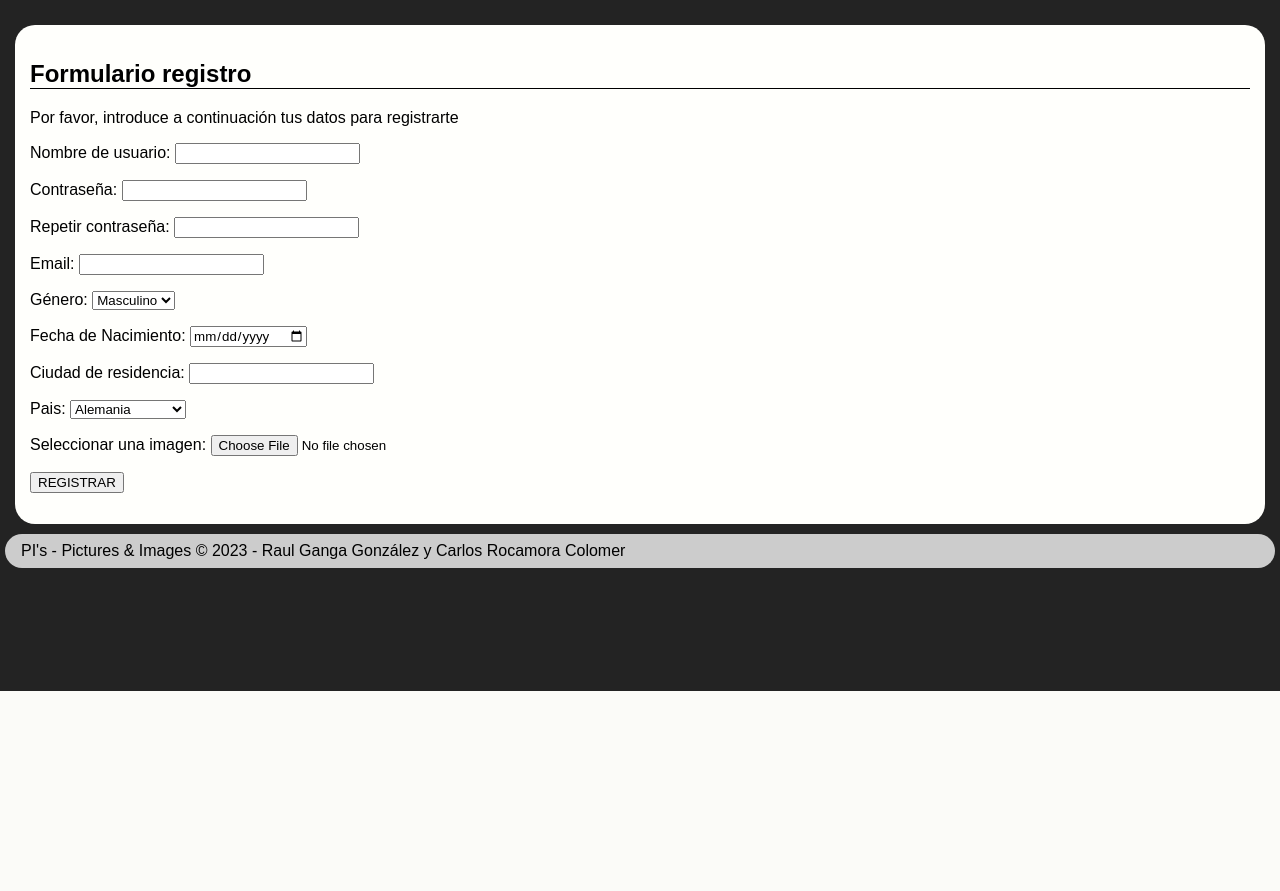
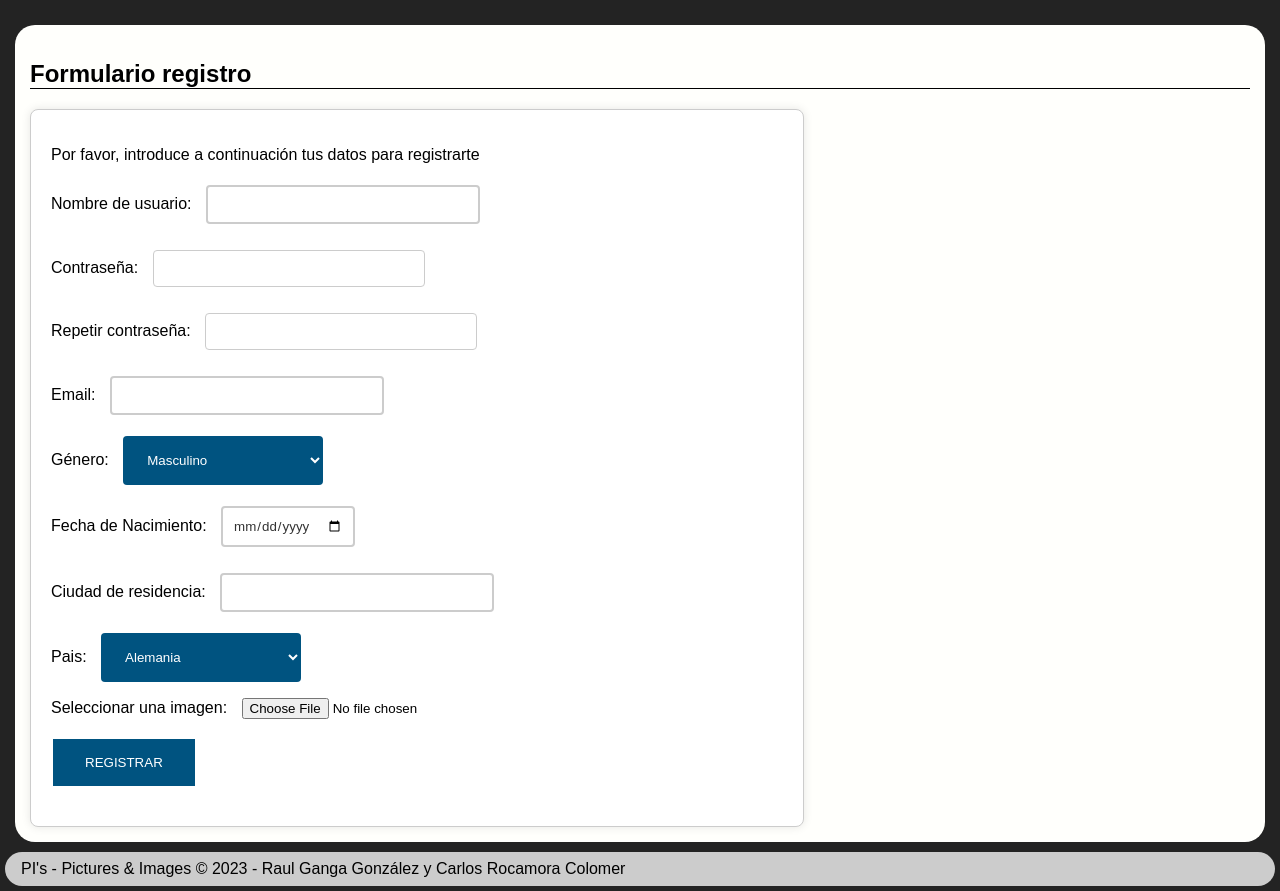
Before and after one commit to Cletus2000/DAW, a PHP site: page /form.html in a window 1280 px wide. Shown: the part 109-1000 px from the top of the page. Before the commit the page ends 800 px from the top, so only its background shows below. Run offline with PHP 8.4, Linux system fonts and the light colour scheme.

Commit message:
Update estilo.css

```diff
--- a/estilo.css
+++ b/estilo.css
@@ -706,6 +706,147 @@ main>section{
 		margin: 0 10px;
 	}
 
+
+/*-----Tablas-----*/
+	/* Estilo para el título de la columna */
+	th {
+	background-color: rgb(0, 83, 128); /* Fondo azul */
+	color: white; /* Fuente blanca */
+	}
+
+	/* Estilo para las demás celdas de la tabla */
+	td {
+	background-color: rgb(249, 249, 249); /* Fondo azul */
+	color: rgb(0, 83, 128); /* Fondo blanco */
+	}
+
+/*-----Formularios-----*/
+/* Estilo para el contenedor del formulario */
+.form-container {
+	display: flex;
+	justify-content: center;
+	align-items: center;
+	height: 100vh; /* 100% del alto de la ventana del navegador */
+	width: 100%; /* Asegura que el contenedor ocupe todo el ancho de la pantalla */
+	text-align: center; /* Alinea el contenido del contenedor al centro */
+  }
+
+  /* Estilo para el formulario (ajustado para hacerlo más pequeño) */
+  form {
+	width: 60%; /* Ajusta el ancho del formulario según tus necesidades */
+	background-color: #fff; /* Fondo blanco */
+	padding: 20px;
+	border: 1px solid #ccc;
+	border-radius: 8px;
+	box-shadow: 0 0 10px rgba(0, 0, 0, 0.1);
+  }
+
+
+/* Estilo para los campos de texto */
+input[type="text"],
+input[type="password"],
+input[type="email"],
+input[type="number"],
+input[type="date"],
+input[tpe="tel"],
+input[type="number"],
+input[type="color"] {
+  width: 250px;
+  padding: 10px;
+  margin: 5px 0;
+  border: 1px solid #ccc;
+  border-radius: 4px;
+}
+
+input[type=text] {
+	border: 2px solid #ccc;
+	border-radius: 4px;
+}
+
+input[type="tel"]{
+	border: 2px solid #ccc;
+	border-radius: 4px;
+}
+
+input[type="number"]{
+	border: 2px solid #ccc;
+	border-radius: 4px;
+}
+
+/* Estilo para las áreas de texto (textarea) */
+textarea {
+	width: 300px;
+	padding: 12px 20px;
+	box-sizing: border-box;
+	border: 2px solid #ccc;
+	border-radius: 4px;
+	background-color: #f8f8f8;
+	resize: none;
+	vertical-align: top;
+  }
+
+/* Estilo para los selectores desplegables (select) */
+select {
+	width: 200px;
+	padding: 16px 20px;
+	border: none;
+	border-radius: 4px;
+	background-color: rgb(0, 83, 128);
+	color: white;
+  }
+
+  /* Estilo para las opciones cuando el mouse está sobre ellas */
+select option:hover {
+	background-color: rgb(1, 74, 114); /* Cambia a tu color deseado */
+	color: white; /* Cambia al color de texto deseado */
+  }
+
+/* Estilo para los selectores de fecha (input[type="date"]) */
+input[type="date"] {
+  width: 110px;
+  padding: 10px;
+  margin: 5px 0;
+  border: 1px solid #ccc;
+  border: 2px solid #ccc;
+  border-radius: 4px;
+  background-color: white;
+  color: #333;
+}
+
+/* Estilo para el selector de color (input[type="color"]) */
+input[type="color"] {
+  width: 50px;
+  padding: 10px;
+  margin: 5px 0;
+  border: 1px solid #ccc;
+  border-radius: 4px;
+}
+
+/* Estilo para los checkboxes */
+input[type="checkbox"] {
+  margin: 5px 0;
+  margin-right: 5px;
+  vertical-align: middle;
+}
+
+/* Estilo para las etiquetas de los checkboxes */
+label {
+  display: inline-block;
+  margin-right: 10px;
+}
+
+input[type=button], input[type=submit], input[type=reset] {
+	background-color:rgb(0, 83, 128);
+	border: none;
+	color: white;
+	padding: 16px 32px;
+	text-decoration: none;
+	margin: 4px 2px;
+	cursor: pointer;
+  }
+
+
+
 /*-----Media queries-----*/
 	/*Mediaquery de ejemplo*/
 	@media (condicion1) and (condicion2)
```
